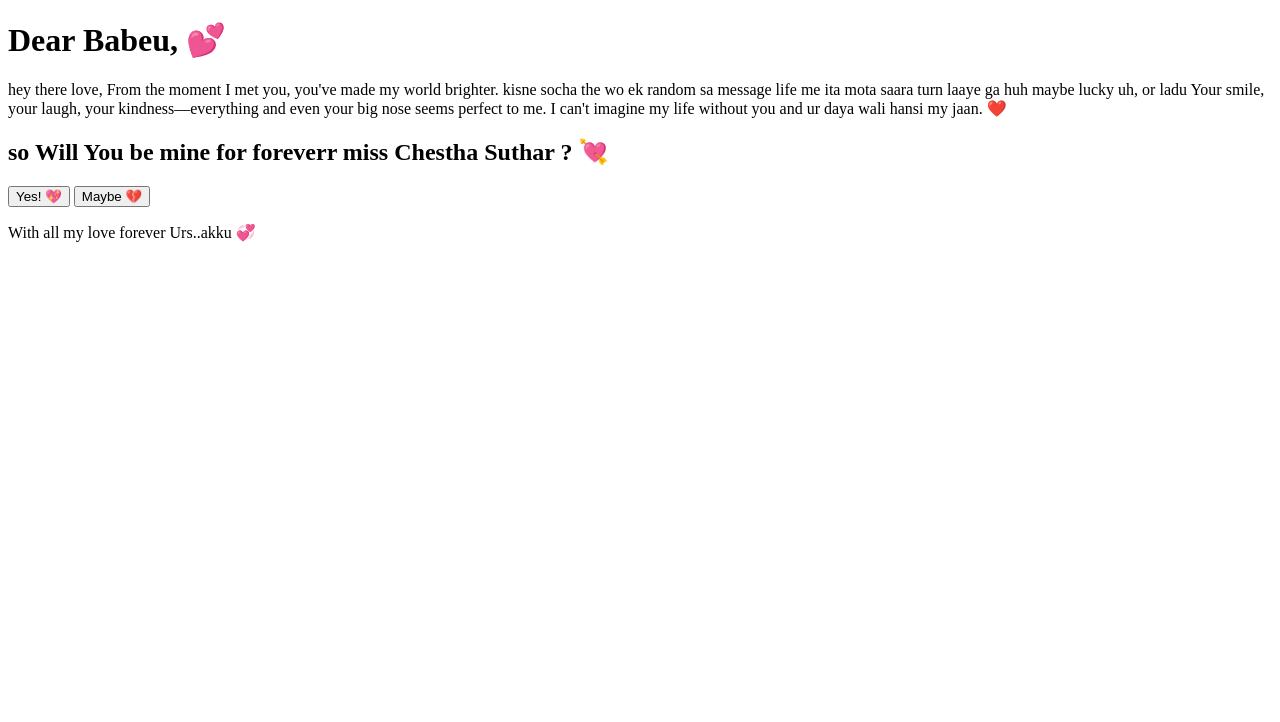
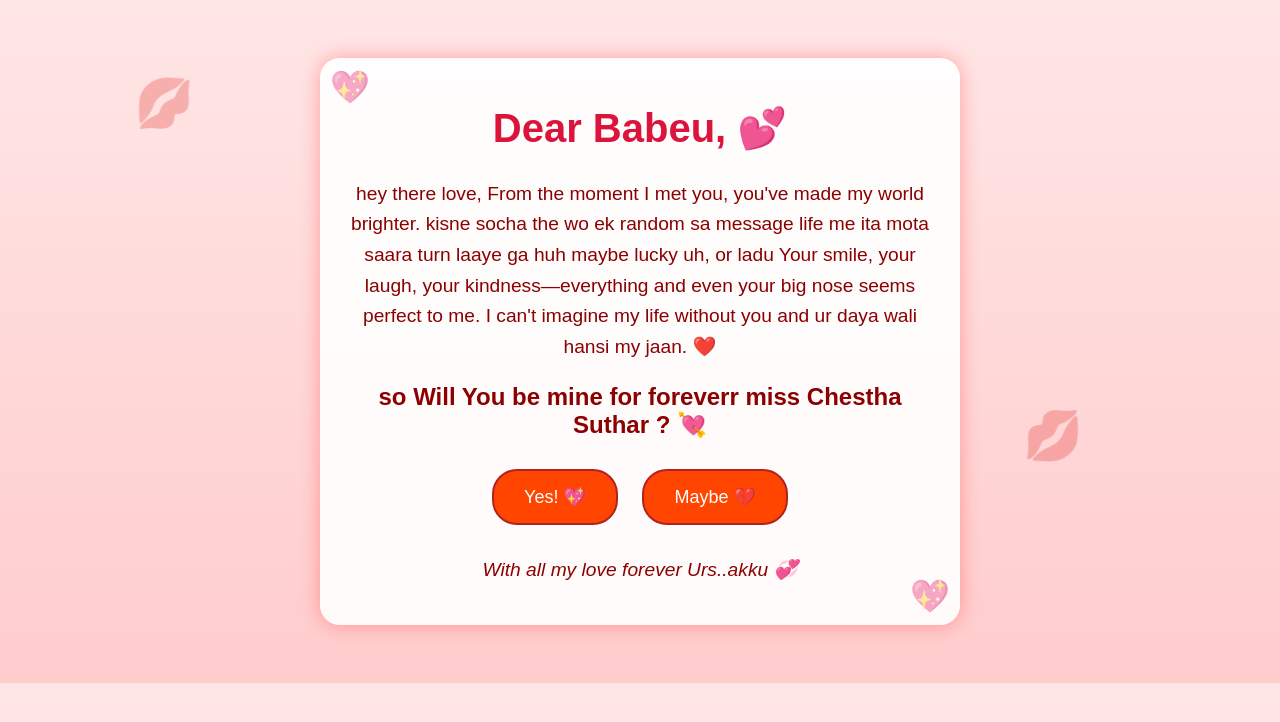
Before and after one commit to AkashJakhar31/mine, a plain HTML site: page index.html in a window 1280 px wide. Drawn offline with Linux system fonts and the light colour scheme.

Commit message:
Enhance styles for romantic theme with emojis
Added styles for a romantic theme with floating emojis and a container for content.

```diff
--- a/styles.css
+++ b/styles.css
@@ -1,3 +1,107 @@
+body {
+    font-family: Arial, sans-serif;
+    background: linear-gradient(to bottom, #ffe6e6, #ffcccc); /* Soft red gradient background */
+    color: #8b0000; /* Dark red text for contrast */
+    text-align: center;
+    padding: 50px;
+    position: relative;
+    overflow: hidden; /* Prevents emojis from scrolling out */
+}
+
+/* Floating kissing emojis in the background */
+body::before,
+body::after {
+    content: "💋";
+    position: absolute;
+    font-size: 3em;
+    opacity: 0.3;
+    animation: float 10s infinite linear;
+    pointer-events: none; /* So they don't interfere with clicks */
+}
+
+body::before {
+    top: 10%;
+    left: 10%;
+    animation-delay: 0s;
+}
+
+body::after {
+    top: 60%;
+    right: 15%;
+    animation-delay: 5s; /* Staggered for variety */
+}
+
+/* Keyframe animation for floating effect */
+@keyframes float {
+    0% { transform: translateY(0) rotate(0deg); }
+    25% { transform: translateY(-20px) rotate(90deg); }
+    50% { transform: translateY(0) rotate(180deg); }
+    75% { transform: translateY(20px) rotate(270deg); }
+    100% { transform: translateY(0) rotate(360deg); }
+}
+
+.container {
+    max-width: 600px;
+    margin: 0 auto;
+    background: rgba(255, 255, 255, 0.9); /* Semi-transparent white for a heart-like glow */
+    padding: 20px;
+    border-radius: 20px; /* Rounded corners for a heart shape vibe */
+    box-shadow: 0 0 20px rgba(255, 0, 0, 0.3); /* Red shadow for romance */
+    position: relative;
+    z-index: 1; /* Keeps content above background emojis */
+}
+
+.container::before {
+    content: "💖"; /* Heart emoji as a subtle background accent */
+    position: absolute;
+    top: 10px;
+    left: 10px;
+    font-size: 2em;
+    opacity: 0.5;
+}
+
+.container::after {
+    content: "💖"; /* Another heart for symmetry */
+    position: absolute;
+    bottom: 10px;
+    right: 10px;
+    font-size: 2em;
+    opacity: 0.5;
+}
+
+h1 {
+    color: #dc143c; /* Crimson red for the header */
+    font-size: 2.5em;
+}
+
+p {
+    font-size: 1.2em;
+    line-height: 1.6;
+}
+
+.buttons button {
+    background-color: #ff4500; /* Orange-red for buttons */
+    color: white;
+    border: 2px solid #b22222; /* Firebrick border */
+    padding: 15px 30px;
+    margin: 10px;
+    border-radius: 25px; /* Rounded for heart-like shape */
+    cursor: pointer;
+    font-size: 18px;
+    transition: all 0.3s ease;
+}
+
+.buttons button:hover {
+    background-color: #b22222; /* Darker red on hover */
+    transform: scale(1.1); /* Slight grow effect */
+}
+
+.footer {
+    margin-top: 20px;
+    font-style: italic;
+    color: #8b0000;
+}
+
 /* Modal overlay */
 .modal {
     display: none; /* Hidden by default */
@@ -54,7 +158,7 @@
     margin: 10px 0;
 }
 
-/* Falling flower animation (from previous update) */
+/* Falling flower animation */
 .falling-flower {
     position: absolute;
     top: -50px;
```
